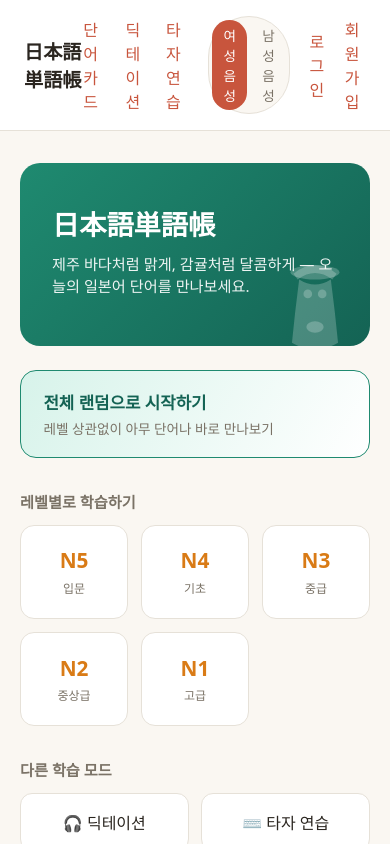
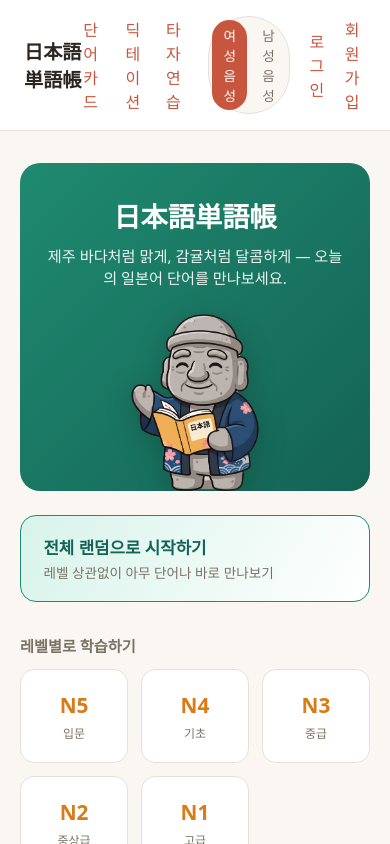
Before and after one commit to globaltoper/jp-vocab, a React (Vite) app in the folder frontend/: page / in a window 390 px wide. Shown: the top 844 px of the page. Built offline with nearby package versions, Linux system fonts and the light colour scheme; no server answers.

Commit message:
feat: 메인 화면 돌하르방 마스코트 캐릭터 적용

```diff
--- a/frontend/src/index.css
+++ b/frontend/src/index.css
@@ -648,13 +648,20 @@ select {
 /* ===================== 홈 화면 (제주 테마) ===================== */
 
 .home-hero {
-  position: relative;
+  display: flex;
+  align-items: flex-end;
+  justify-content: space-between;
+  gap: 1rem;
   overflow: hidden;
   background: linear-gradient(135deg, var(--jeju-emerald) 0%, var(--jeju-emerald-dark) 100%);
   border-radius: 20px;
-  padding: 2.5rem 2rem 3rem;
+  padding: 2.2rem 2rem 0;
   color: #fff;
   margin-bottom: 1.5rem;
+}
+
+.home-hero-text {
+  padding-bottom: 2.2rem;
 }
 
 .home-hero-title {
@@ -667,16 +674,36 @@ select {
   line-height: 1.5;
   opacity: 0.92;
   margin: 0;
-  max-width: 30rem;
+  max-width: 24rem;
 }
 
-.dolharubang-silhouette {
-  position: absolute;
-  right: 1.2rem;
-  bottom: -0.6rem;
-  width: 72px;
+.home-hero-mascot {
+  width: 150px;
   height: auto;
-  fill: rgba(255, 255, 255, 0.22);
+  flex-shrink: 0;
+  margin-bottom: -4px;
+  filter: drop-shadow(0 6px 14px rgba(0, 0, 0, 0.18));
+}
+
+@media (max-width: 520px) {
+  .home-hero {
+    flex-direction: column;
+    align-items: center;
+    text-align: center;
+    padding: 2rem 1.5rem 0;
+  }
+
+  .home-hero-text {
+    padding-bottom: 0.5rem;
+  }
+
+  .home-hero-subtitle {
+    max-width: none;
+  }
+
+  .home-hero-mascot {
+    width: 128px;
+  }
 }
 
 .home-random-card {
--- a/frontend/src/pages/HomePage.tsx
+++ b/frontend/src/pages/HomePage.tsx
@@ -9,33 +9,24 @@ const LEVELS: { level: JlptLevel; label: string }[] = [
   { level: "N1", label: "고급" },
 ];
 
-function DolharubangSilhouette() {
-  return (
-    <svg
-      className="dolharubang-silhouette"
-      viewBox="0 0 100 140"
-      aria-hidden="true"
-      focusable="false"
-    >
-      <ellipse cx="50" cy="24" rx="34" ry="10" />
-      <path d="M20 26 Q50 2 80 26 L74 34 Q50 16 26 34 Z" />
-      <path d="M28 34 Q22 80 18 122 Q50 140 82 122 Q78 80 72 34 Q50 48 28 34 Z" />
-      <circle cx="40" cy="54" r="6" />
-      <circle cx="60" cy="54" r="6" />
-      <ellipse cx="50" cy="100" rx="12" ry="8" />
-    </svg>
-  );
-}
-
 export function HomePage() {
   return (
     <div className="home-page">
       <section className="home-hero">
-        <DolharubangSilhouette />
-        <h1 className="home-hero-title">日本語単語帳</h1>
-        <p className="home-hero-subtitle">
-          제주 바다처럼 맑게, 감귤처럼 달콤하게 — 오늘의 일본어 단어를 만나보세요.
-        </p>
+        <div className="home-hero-text">
+          <h1 className="home-hero-title">日本語単語帳</h1>
+          <p className="home-hero-subtitle">
+            제주 바다처럼 맑게, 감귤처럼 달콤하게 — 오늘의 일본어 단어를 만나보세요.
+          </p>
+        </div>
+        <img
+          className="home-hero-mascot"
+          src="/dolharubang.webp"
+          alt="일본어 책을 든 돌하르방 캐릭터"
+          width={397}
+          height={560}
+          loading="eager"
+        />
       </section>
 
       <Link to="/words" className="home-random-card">
```
Also changed, not shown: frontend/public/dolharubang.webp (added).
